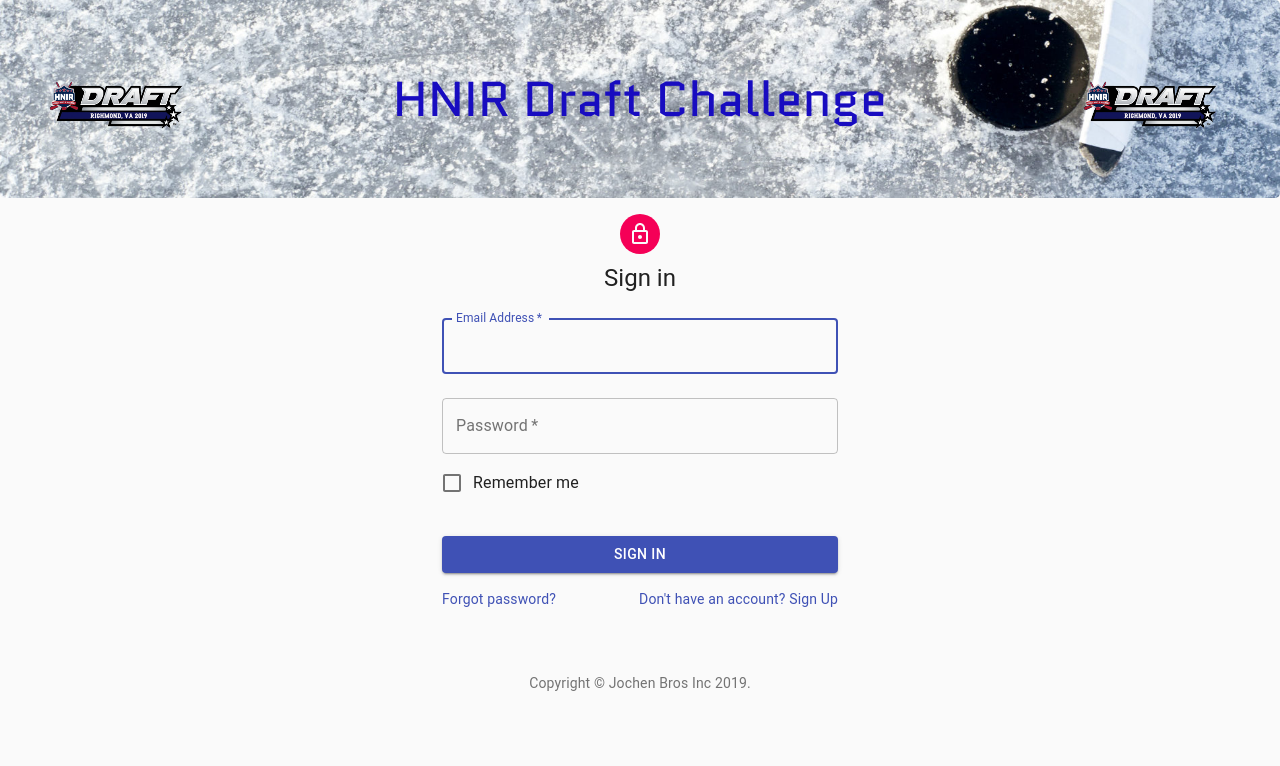
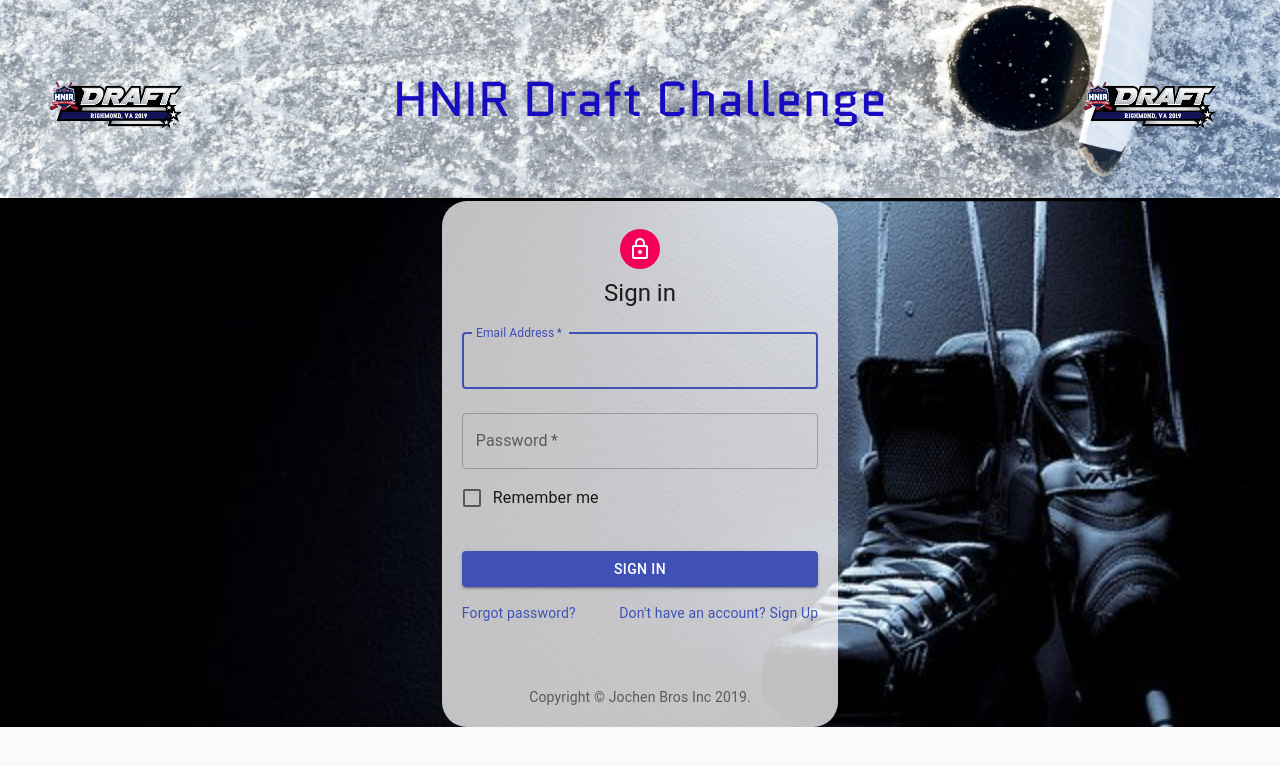
Before and after one commit to Cjochen2/HNIR-Fantasy-Hockey, a React (Create React App) app in the folder hockey/client/: page / in a window 1280 px wide. Shown: the top 766 px of the page. Built offline with nearby package versions, Linux system fonts and the light colour scheme; no server answers; a web font is replaced by a local one.

Commit message:
Finished styling on the pages that are completed

```diff
--- a/hockey/client/src/components/Jumbotron/style.css
+++ b/hockey/client/src/components/Jumbotron/style.css
@@ -5,6 +5,7 @@
     font-size: 350%;
     color: rgb(24, 12, 192);
     max-width: 100%;
+    max-height: 100%;
     background-image: url("../../pages/Draft/images/bg2.jpg");
     background-repeat: no-repeat;
     background-size: 100% 100%;
--- a/hockey/client/src/pages/Draft/index.js
+++ b/hockey/client/src/pages/Draft/index.js
@@ -154,8 +154,10 @@ class Draft extends Component {
                 </Row>
                 <Row>
                     <Col size="md-12">
+                        <div className="strBtn">
                         {this.state.submit && <Checkout saveTeam={this.saveTeam.bind(this)} />}
                         {!this.state.submit && <Message message="Please make sure to have selected 1 player from each team and to have entered in a Team Name"/>}
+                        </div>
                     </Col>
 
                 </Row>
--- a/hockey/client/src/pages/Draft/style.css
+++ b/hockey/client/src/pages/Draft/style.css
@@ -47,6 +47,7 @@
     background: rgba(204, 204, 204, 0.3);
     text-align: center;
 
+
 }
 
 .radioBtn {
@@ -67,4 +68,8 @@ margin-left: 5%;
     background-image: url("./images/chris-liverani-5oZ9uVx7buc-unsplash.jpg");
    border-top: 3px solid;
     background-repeat: no-repeat;
+
 }
+.strBtn{
+    margin-bottom: 3%;
+}
--- a/hockey/client/src/pages/Home/style.css
+++ b/hockey/client/src/pages/Home/style.css
@@ -1,10 +1,20 @@
+@import url('https://fonts.googleapis.com/css?family=Orbitron&display=swap');
+
 .table-title, .list-header, .stat {
     text-align: left;
     margin-left: 10%;
+    font-family: 'Orbitron', sans-serif;
 }
 .col-md-6 .table .table-title {
     text-align: center;
     margin-left: 0;
+    font-family: 'Orbitron', sans-serif;
+    color: white;
+    text-shadow:
+		-1px -1px 0 #000,
+		1px -1px 0 #000,
+		-1px 1px 0 #000,
+		1px 1px 0 #000;
 }
 
 .homeStats{
@@ -13,6 +23,9 @@
     height: 10%;
     background: rgba(247, 233, 233, 0.575);
     margin-top: 5%;
+    margin-bottom: 3%;
+    font-family: 'Orbitron', sans-serif;
+
 }
 .homeStats1{
     font-size: 75%;
@@ -20,6 +33,9 @@
     height: 10%;
     background: rgba(124, 13, 13, 0.555);
     margin-top: 5%;
+    margin-bottom: 3%;
+    font-family: 'Orbitron', sans-serif;
+
 }
 .homeStats2{
     font-size: 75%;
@@ -27,6 +43,8 @@
     max-height: 5%;
     background: rgba(247, 233, 233, 0.575);
     margin-top: 5%;
+    margin-bottom: 3%;
+    font-family: 'Orbitron', sans-serif;
 }
 .btn{
     float: right;
@@ -55,3 +73,7 @@
 .navbar-brand{
     color: red;
 }
+
+.userTeam-rankings{
+    font-family: 'Orbitron', sans-serif;
+}
--- a/hockey/client/src/pages/LoginBox/index.js
+++ b/hockey/client/src/pages/LoginBox/index.js
@@ -16,7 +16,7 @@ import { withStyles } from '@material-ui/core/styles';
 import Container from '@material-ui/core/Container';
 import PropTypes from 'prop-types';
 import API from '../../utils/API'
-
+import "./style.css"
 
 
 function Copyright() {
@@ -107,7 +107,7 @@ class SignIn extends Component {
           var $ = cheerio.load(response.data);
 
           $("#player-sm-division-ice_hockey_skater-table").children('tbody').children('tr').each(function (i, element) {
-              let goals =$(element).children().eq(3).text().trim()
+            let goals = $(element).children().eq(3).text().trim()
             let assists = $(element).children().eq(4).text().trim()
             let player = {
               jerseyNumber: $(element).children(".jersey-number").text().trim() || 0,
@@ -130,9 +130,12 @@ class SignIn extends Component {
     const { classes } = this.props;
 
     return (
+      <div className="logPage">
         <Container component="main" maxWidth="xs">
+          <div className="logIn">
             <CssBaseline />
             <div className={classes.paper}>
+
               <Avatar className={classes.avatar}>
                 <LockOutlinedIcon />
               </Avatar>
@@ -188,11 +191,14 @@ class SignIn extends Component {
                   </Grid>
                 </Grid>
               </form>
+
             </div>
             <Box mt={8}>
               <Copyright />
             </Box>
+          </div>
         </Container>
+      </div>
     );
   }
 }
--- /dev/null
+++ b/hockey/client/src/pages/LoginBox/style.css
@@ -0,0 +1,15 @@
+.logPage{
+    background-image: url("../Draft/images/log.jpg");
+    background-size: cover;
+    border-top: 3px solid;
+}
+
+.logIn{
+    background: rgba(250, 249, 249, 0.774);
+    border-radius: 25px;
+    padding: 5%;
+}
+
+.SignIn-paper-2{
+    margin-top: 0px !important;
+}
--- a/hockey/client/src/pages/RegisterBox/index.js
+++ b/hockey/client/src/pages/RegisterBox/index.js
@@ -12,6 +12,7 @@ import LockOutlinedIcon from '@material-ui/icons/LockOutlined';
 import Typography from '@material-ui/core/Typography';
 import { makeStyles } from '@material-ui/core/styles';
 import Container from '@material-ui/core/Container';
+import "./style.css"
 
 function Copyright() {
   return (
@@ -60,15 +61,20 @@ export default function SignUp() {
   const classes = useStyles();
 
   return (
+    <div className="regPage">
     <Container component="main" maxWidth="xs">
+
       <CssBaseline />
       <div className={classes.paper}>
+
         <Avatar className={classes.avatar}>
           <LockOutlinedIcon />
         </Avatar>
+
         <Typography component="h1" variant="h5">
           Sign up
         </Typography>
+        <div className="regBg">
         <form className={classes.form} action="/registration" method="POST" Validate>
           <Grid container spacing={2}>
             <Grid item xs={12} sm={6}>
@@ -145,9 +151,12 @@ export default function SignUp() {
           </Grid>
         </form>
       </div>
+      </div>
       <Box mt={5}>
         <Copyright />
       </Box>
+
     </Container>
+    </div>
   );
 }
--- /dev/null
+++ b/hockey/client/src/pages/RegisterBox/style.css
@@ -0,0 +1,15 @@
+.regPage{
+    background-image: url("../Draft/images/log.jpg");
+    background-size: 100%;
+    border-top: 3px solid;
+}
+
+.regBg{
+    padding: 5%;
+}
+
+.makeStyles-paper-1{
+    margin-top: 0px !important;
+    background: rgba(250, 249, 249, 0.774);
+    border-radius: 25px;
+}
```
Also changed, not shown: hockey/client/src/pages/Draft/images/bglog.jpg (added), hockey/client/src/pages/Draft/images/log.jpg (added). Lines whose indentation alone changed are shown as unchanged.
